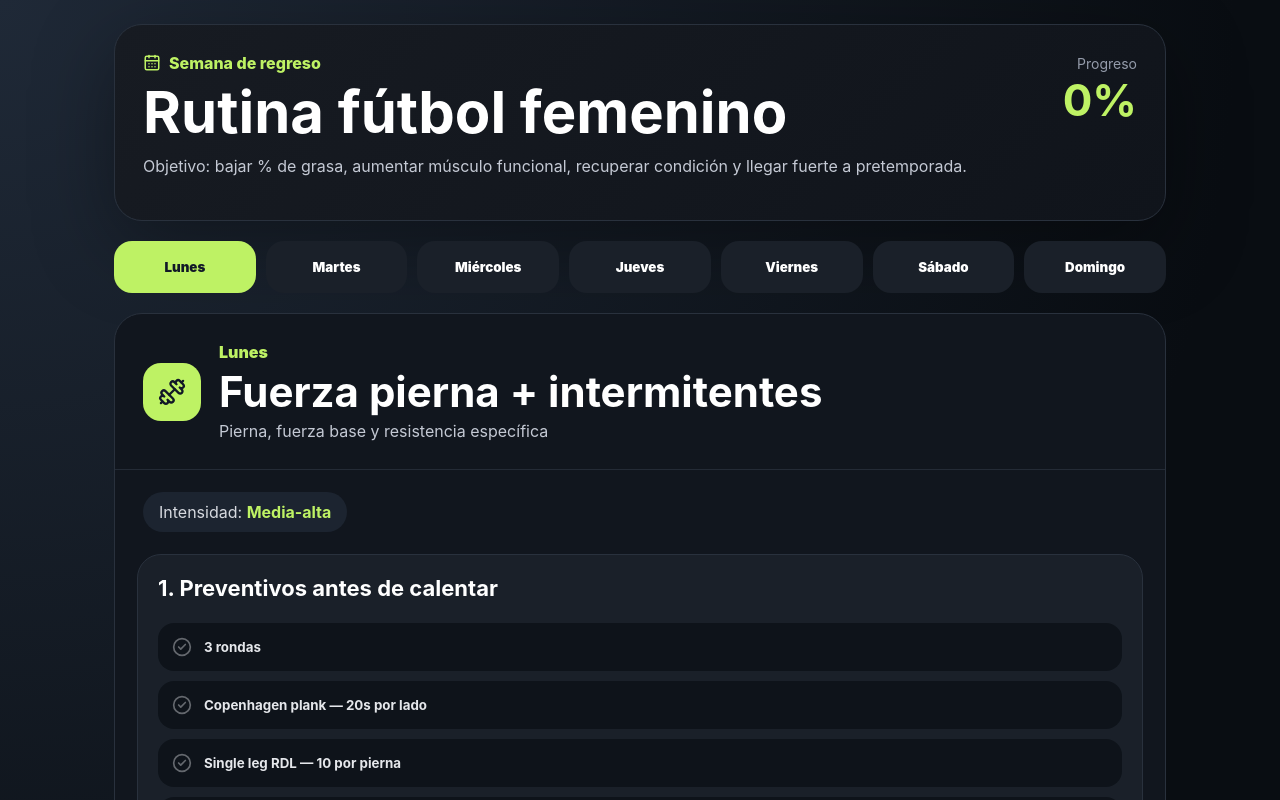
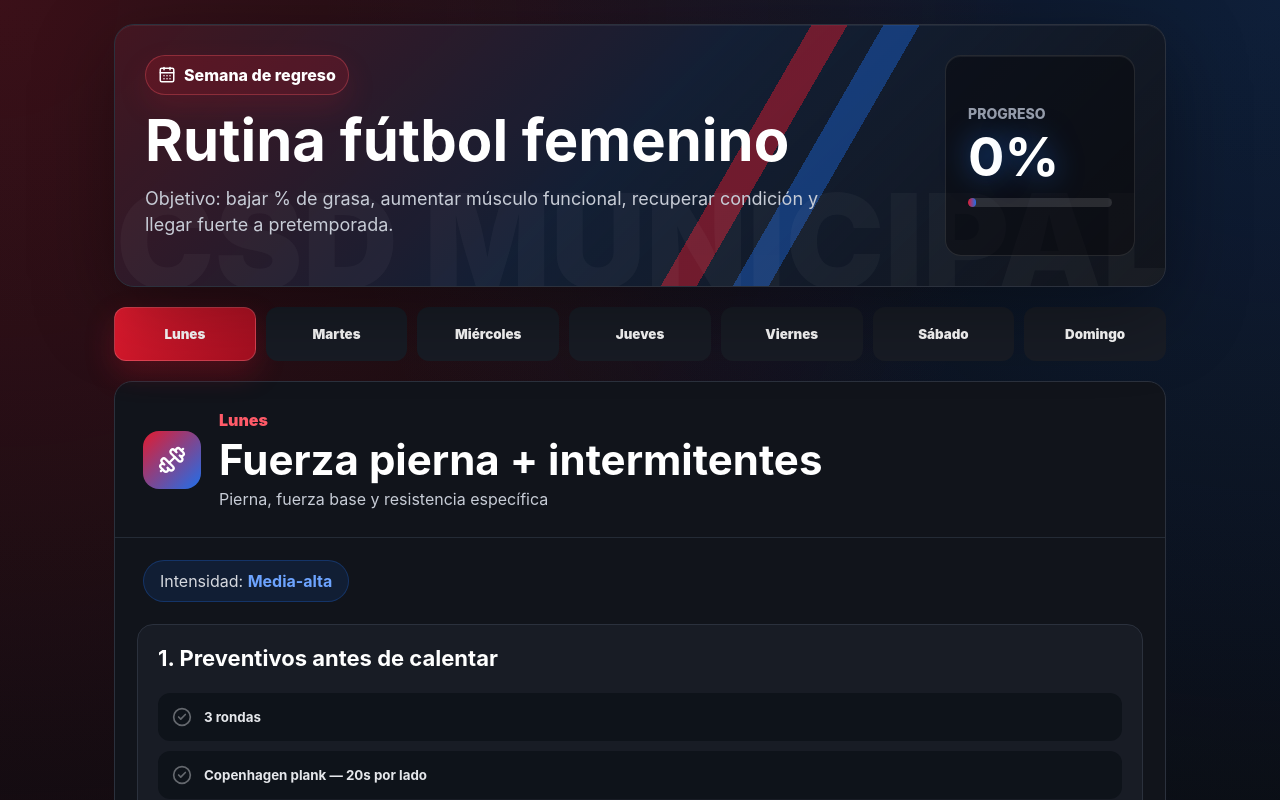
Before and after one commit to luileonf/wicha-rutina, a React (Vite) app: page / in a window 1280 px wide. Shown: the top 800 px of the page. Built offline with nearby package versions, Linux system fonts and the light colour scheme.

Commit message:
Add files via upload

```diff
--- a/src/main.jsx
+++ b/src/main.jsx
@@ -115,7 +115,7 @@ function App() {
   return (
     <main className="app">
       <section className="hero">
-        <div>
+        <div className="heroCopy">
           <div className="eyebrow"><CalendarDays size={18} /> Semana de regreso</div>
           <h1>Rutina fútbol femenino</h1>
           <p>Objetivo: bajar % de grasa, aumentar músculo funcional, recuperar condición y llegar fuerte a pretemporada.</p>
@@ -123,6 +123,9 @@ function App() {
         <div className="progress">
           <span>Progreso</span>
           <strong>{progress}%</strong>
+          <div className="progressTrack">
+            <div style={{ width: `${progress}%` }} />
+          </div>
         </div>
       </section>
 
--- a/src/style.css
+++ b/src/style.css
@@ -2,13 +2,26 @@
   font-family: Inter, system-ui, -apple-system, BlinkMacSystemFont, "Segoe UI", sans-serif;
   color: white;
   background: #090d12;
+  --bg: #08090d;
+  --panel: #11141b;
+  --panel-soft: #181c25;
+  --border: #2b313d;
+  --text-soft: #c7ccd6;
+  --muted: #969daa;
+  --red: #e31b2f;
+  --red-deep: #a70f21;
+  --blue: #1f6feb;
+  --blue-deep: #0b2f66;
 }
 
 * { box-sizing: border-box; }
 
 body {
   margin: 0;
-  background: radial-gradient(circle at top left, #1f2937 0, #090d12 42%);
+  background:
+    radial-gradient(circle at top left, rgba(227, 27, 47, .22) 0, rgba(227, 27, 47, 0) 34%),
+    radial-gradient(circle at top right, rgba(31, 111, 235, .18) 0, rgba(31, 111, 235, 0) 32%),
+    linear-gradient(180deg, #0b0d12 0%, var(--bg) 72%);
 }
 
 button {
@@ -23,48 +36,123 @@ button {
 }
 
 .hero {
+  position: relative;
+  isolation: isolate;
   display: flex;
   justify-content: space-between;
-  gap: 24px;
-  background: linear-gradient(135deg, #171b22, #10141b);
-  border: 1px solid #29313d;
-  border-radius: 28px;
-  padding: 28px;
-  box-shadow: 0 24px 80px rgba(0,0,0,.35);
+  align-items: stretch;
+  gap: 28px;
+  background:
+    linear-gradient(135deg, rgba(227, 27, 47, .24), rgba(31, 111, 235, .12) 48%, rgba(17, 20, 27, .94)),
+    var(--panel);
+  border: 1px solid var(--border);
+  border-radius: 20px;
+  padding: 30px;
+  overflow: hidden;
+  box-shadow: 0 24px 80px rgba(0,0,0,.35), inset 0 1px 0 rgba(255,255,255,.06);
+}
+
+.hero::before {
+  content: "";
+  position: absolute;
+  inset: 0;
+  z-index: -2;
+  background:
+    linear-gradient(120deg, transparent 0 58%, rgba(227, 27, 47, .9) 58% 61%, transparent 61%),
+    linear-gradient(120deg, transparent 0 64%, rgba(31, 111, 235, .78) 64% 67%, transparent 67%);
+  opacity: .5;
+}
+
+.hero::after {
+  content: "CSD MUNICIPAL";
+  position: absolute;
+  right: -12px;
+  bottom: -8px;
+  z-index: -1;
+  color: rgba(255,255,255,.035);
+  font-size: clamp(54px, 11vw, 132px);
+  font-weight: 950;
+  line-height: .8;
+  white-space: nowrap;
+  pointer-events: none;
+}
+
+.heroCopy {
+  max-width: 720px;
 }
 
 .eyebrow {
-  color: #bef264;
+  width: fit-content;
+  color: white;
   font-weight: 800;
   display: flex;
   align-items: center;
   gap: 8px;
+  padding: 9px 12px;
+  background: rgba(227, 27, 47, .18);
+  border: 1px solid rgba(255, 90, 104, .32);
+  border-radius: 999px;
+  box-shadow: 0 12px 30px rgba(227, 27, 47, .14);
 }
 
 h1 {
   font-size: clamp(34px, 6vw, 58px);
   line-height: .95;
-  margin: 12px 0;
+  margin: 18px 0 14px;
+  max-width: 650px;
 }
 
 .hero p, .dayHeader p, footer {
-  color: #c4c9d4;
+  color: var(--text-soft);
+}
+
+.hero p {
+  max-width: 680px;
+  font-size: 18px;
+  line-height: 1.45;
 }
 
 .progress {
-  text-align: right;
-  min-width: 120px;
+  position: relative;
+  display: grid;
+  align-content: center;
+  min-width: 190px;
+  padding: 22px;
+  text-align: left;
+  background: rgba(8, 9, 13, .52);
+  border: 1px solid rgba(255,255,255,.1);
+  border-radius: 16px;
+  box-shadow: inset 0 1px 0 rgba(255,255,255,.06);
 }
 
 .progress span {
-  color: #949baa;
+  color: var(--muted);
   font-size: 14px;
+  font-weight: 800;
+  text-transform: uppercase;
 }
 
 .progress strong {
   display: block;
-  color: #bef264;
-  font-size: 44px;
+  color: white;
+  font-size: 54px;
+  line-height: 1;
+  margin: 8px 0 14px;
+  text-shadow: 0 0 28px rgba(31, 111, 235, .55);
+}
+
+.progressTrack {
+  height: 9px;
+  background: rgba(255,255,255,.12);
+  border-radius: 999px;
+  overflow: hidden;
+}
+
+.progressTrack div {
+  height: 100%;
+  min-width: 8px;
+  background: linear-gradient(90deg, var(--red), var(--blue));
+  border-radius: inherit;
 }
 
 .days {
@@ -76,23 +164,26 @@ h1 {
 
 .days button {
   border: 0;
-  border-radius: 18px;
+  border-radius: 12px;
   padding: 18px 10px;
   font-weight: 900;
   color: white;
-  background: #1a2029;
+  background: var(--panel-soft);
+  border: 1px solid transparent;
   cursor: pointer;
 }
 
 .days button.active {
-  background: #bef264;
-  color: #111827;
+  background: linear-gradient(135deg, var(--red), var(--red-deep));
+  border-color: rgba(255, 255, 255, .18);
+  color: white;
+  box-shadow: 0 12px 30px rgba(227, 27, 47, .24);
 }
 
 .card {
-  background: #11161e;
-  border: 1px solid #29313d;
-  border-radius: 28px;
+  background: var(--panel);
+  border: 1px solid var(--border);
+  border-radius: 18px;
   overflow: hidden;
 }
 
@@ -107,16 +198,16 @@ h1 {
 .icon {
   width: 58px;
   height: 58px;
-  border-radius: 18px;
-  background: #bef264;
-  color: #111827;
+  border-radius: 16px;
+  background: linear-gradient(135deg, var(--red), var(--blue));
+  color: white;
   display: grid;
   place-items: center;
   flex: 0 0 auto;
 }
 
 .dayHeader span {
-  color: #bef264;
+  color: #ff5a68;
   font-weight: 900;
 }
 
@@ -133,13 +224,14 @@ h1 {
   margin: 22px 28px 0;
   display: inline-block;
   padding: 10px 16px;
-  background: #1c2430;
+  background: rgba(31, 111, 235, .12);
+  border: 1px solid rgba(31, 111, 235, .28);
   border-radius: 999px;
   color: #d6d9df;
 }
 
 .intensity b {
-  color: #bef264;
+  color: #6da4ff;
 }
 
 .blocks {
@@ -149,9 +241,9 @@ h1 {
 }
 
 .block {
-  background: #1a2029;
-  border: 1px solid #29313d;
-  border-radius: 24px;
+  background: var(--panel-soft);
+  border: 1px solid var(--border);
+  border-radius: 16px;
   padding: 20px;
 }
 
@@ -169,7 +261,7 @@ h1 {
   border: 0;
   width: 100%;
   text-align: left;
-  border-radius: 16px;
+  border-radius: 12px;
   padding: 14px;
   background: #0e131a;
   color: #e5e7eb;
@@ -185,8 +277,8 @@ h1 {
 }
 
 .item.done {
-  background: #bef264;
-  color: #111827;
+  background: linear-gradient(135deg, var(--blue), var(--blue-deep));
+  color: white;
   text-decoration: line-through;
 }
 
@@ -196,9 +288,9 @@ h1 {
 
 footer {
   margin-top: 20px;
-  background: #11161e;
-  border: 1px solid #29313d;
-  border-radius: 24px;
+  background: var(--panel);
+  border: 1px solid var(--border);
+  border-radius: 16px;
   padding: 18px;
 }
 
@@ -208,8 +300,21 @@ footer b {
 
 @media (max-width: 760px) {
   .app { padding: 14px; }
-  .hero { flex-direction: column; }
-  .progress { text-align: left; }
+  .hero {
+    flex-direction: column;
+    padding: 28px;
+  }
+  .hero::after {
+    right: -18px;
+    bottom: 14px;
+    font-size: 62px;
+    white-space: normal;
+    text-align: right;
+  }
+  .progress {
+    min-width: 0;
+    width: 100%;
+  }
   .days { grid-template-columns: repeat(2, 1fr); }
   .dayHeader { align-items: flex-start; }
 }
```
